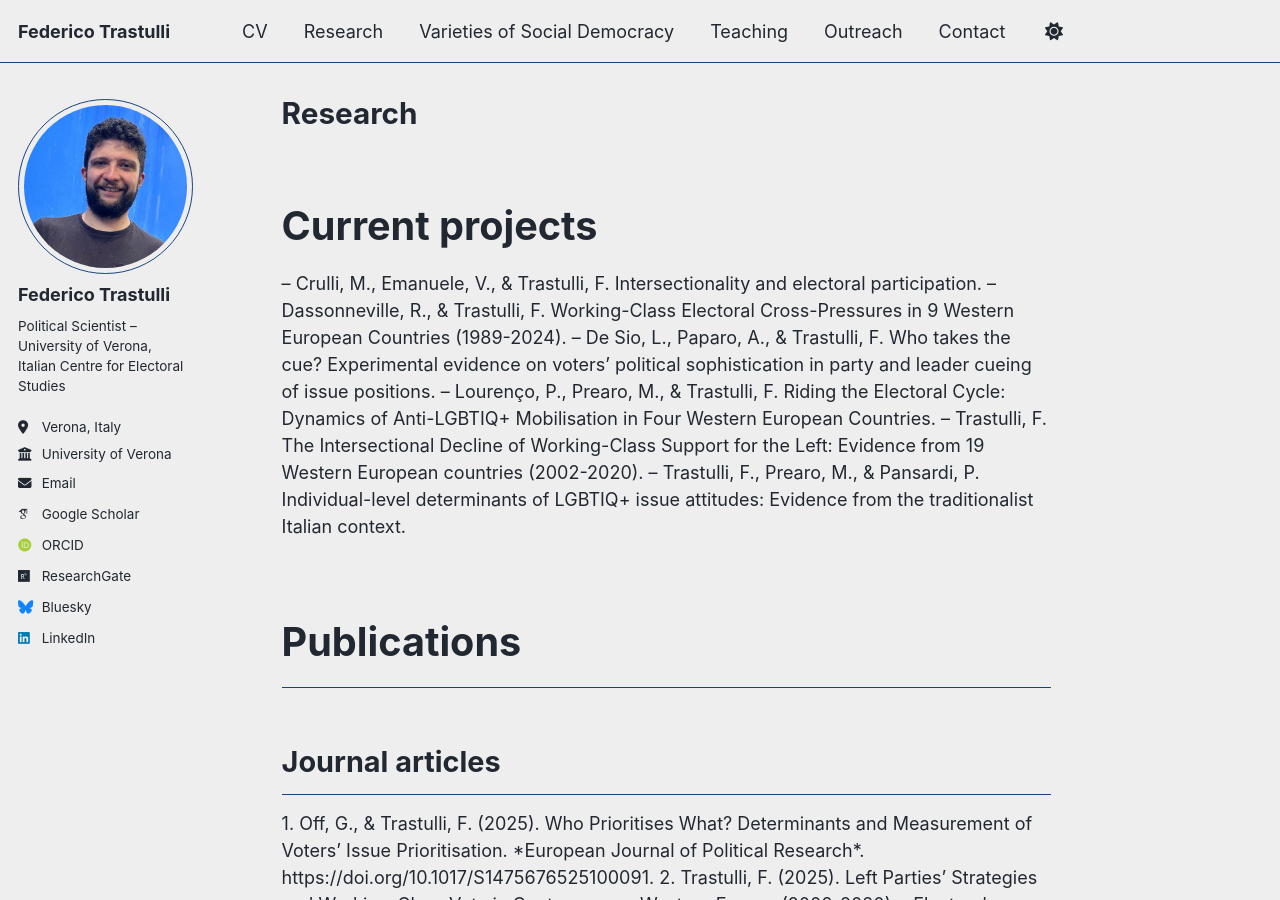
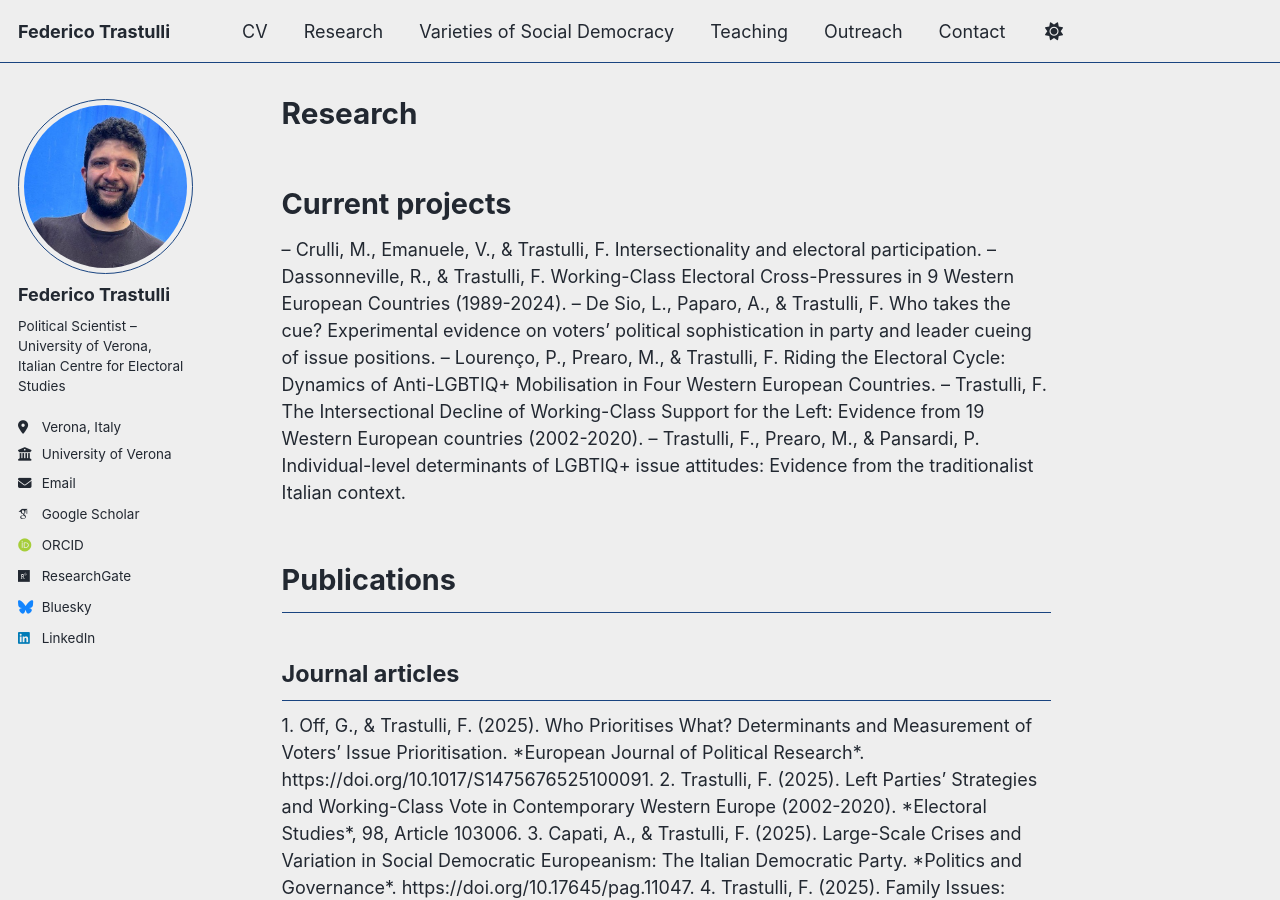
Before and after one commit to federicotrastulli/federicotrastulli.github.io, a Jekyll site: the page built from _pages/research.html, in a window 1280 px wide and 900 px high. Built offline with Jekyll 4.4.1, drawn with Linux system fonts in a browser that asks for light colours; some web fonts are replaced; a script bundle is joined from its source files by our own code; library files that are not in the unit come from our copies.

Commit message:
Update research.html

```diff
--- a/_pages/research.html
+++ b/_pages/research.html
@@ -3,8 +3,7 @@ title: Research
 permalink: /research/
 author_profile: true
 ---
-
-<h1 style="font-size:2.2em; margin-top:1.5em;">Current projects</h1>
+<h1 style="font-size:1.6em; margin-top:1.5em;">Current projects</h1>
 
 –	Crulli, M., Emanuele, V., & Trastulli, F. Intersectionality and electoral participation.
 –	Dassonneville, R., & Trastulli, F. Working-Class Electoral Cross-Pressures in 9 Western European Countries (1989-2024).
@@ -13,9 +12,8 @@ author_profile: true
 –	Trastulli, F. The Intersectional Decline of Working-Class Support for the Left: Evidence from 19 Western European countries (2002-2020).
 –	Trastulli, F., Prearo, M., & Pansardi, P. Individual-level determinants of LGBTIQ+ issue attitudes: Evidence from the traditionalist Italian context.
 
-<h2 style="font-size:2.2em;">Publications</h2>
-
-<h2 style="font-size:1.6em;">Journal articles</h2>
+<h2 style="font-size:1.6em;">Publications</h2>
+<h2 style="font-size:1.3em;">Journal articles</h2>
 1.	Off, G., & Trastulli, F. (2025). Who Prioritises What? Determinants and Measurement of Voters’ Issue Prioritisation. *European Journal of Political Research*. https://doi.org/10.1017/S1475676525100091.
 2.	Trastulli, F. (2025). Left Parties’ Strategies and Working-Class Vote in Contemporary Western Europe (2002-2020). *Electoral Studies*, 98, Article 103006.
 3.	Capati, A., & Trastulli, F. (2025). Large-Scale Crises and Variation in Social Democratic Europeanism: The Italian Democratic Party. *Politics and Governance*. https://doi.org/10.17645/pag.11047.
@@ -36,11 +34,11 @@ author_profile: true
 18.	Trastulli, F. (2022). «Fence-Building» or «Preservation»: The Paths to Social Democratic Nationalist Position-Taking in Western Europe (2008-2018). *Polis*, 2, 189-218.
 19.	Trastulli, F. (2021). The Broken Promise of Postmaterialism? Analysing Western European Parties’ Emphases Through Manifesto Data (1990-2019). *Italian Political Science*, 15(3), 273-304.
 
-<h2 style="font-size:1.6em;">Monographs</h2>
+<h2 style="font-size:1.3em;">Monographs</h2>
 1.	Prearo, M., & Trastulli, F. (2025). *Politica e cittadinanza LGBTQIA+: Tra opinione pubblica, diritti e partecipazione [LGBTQIA+ politics and citizens: Public opinion, rights, and participation]*. Pisa: Edizioni ETS.
 –	*Under contract*: Trastulli, F. *Varieties of Social Democracy in Western Europe: The Impact of External Constraints on Ideological Differences*. Palgrave Macmillan.
 
-<h2 style="font-size:1.6em;">Book chapters</h2>
+<h2 style="font-size:1.3em;">Book chapters</h2>
 1.	Prearo, M, & Trastulli, F. (2025). Una carriera arcobaleno? Elezioni e rappresentanza politica LGBT+ in Italia [A rainbow career? Elections and LGBT+ political representation in Italy]. In Pansardi, P. (ed.), *Genere e leadership politica: Le carriere politiche delle donne e delle persone LGBT+ in Italia* (pp. 102-127). Feltrinelli.
 2.	Angelucci, D., Trastulli, F., & Tuorto, D. (2024). Cronaca di una morte annunciata. La partecipazione elettorale in Italia, 2022 [Chronicle of a death foretold. Electoral participation in Italy, 2022]. In Chiaramonte, A., & De Sio, L. (eds.), *Un polo solo. Le elezioni politiche del 2022* (pp. 107-138). Il Mulino.
 3.	Bolgherini, S., & Trastulli, F. (2023). Voglia di sinistra: la collocazione sullo spettro politico [Left-right self-collocation of PD’s selectorate at the 2023 primaries]. In Grimaldi, S., & Venturino, F. (eds.), *Un nuovo inizio? Il Partito Democratico e l’elezione di Elly Schlein* (pp. 75-86). Padova University Press.
```
